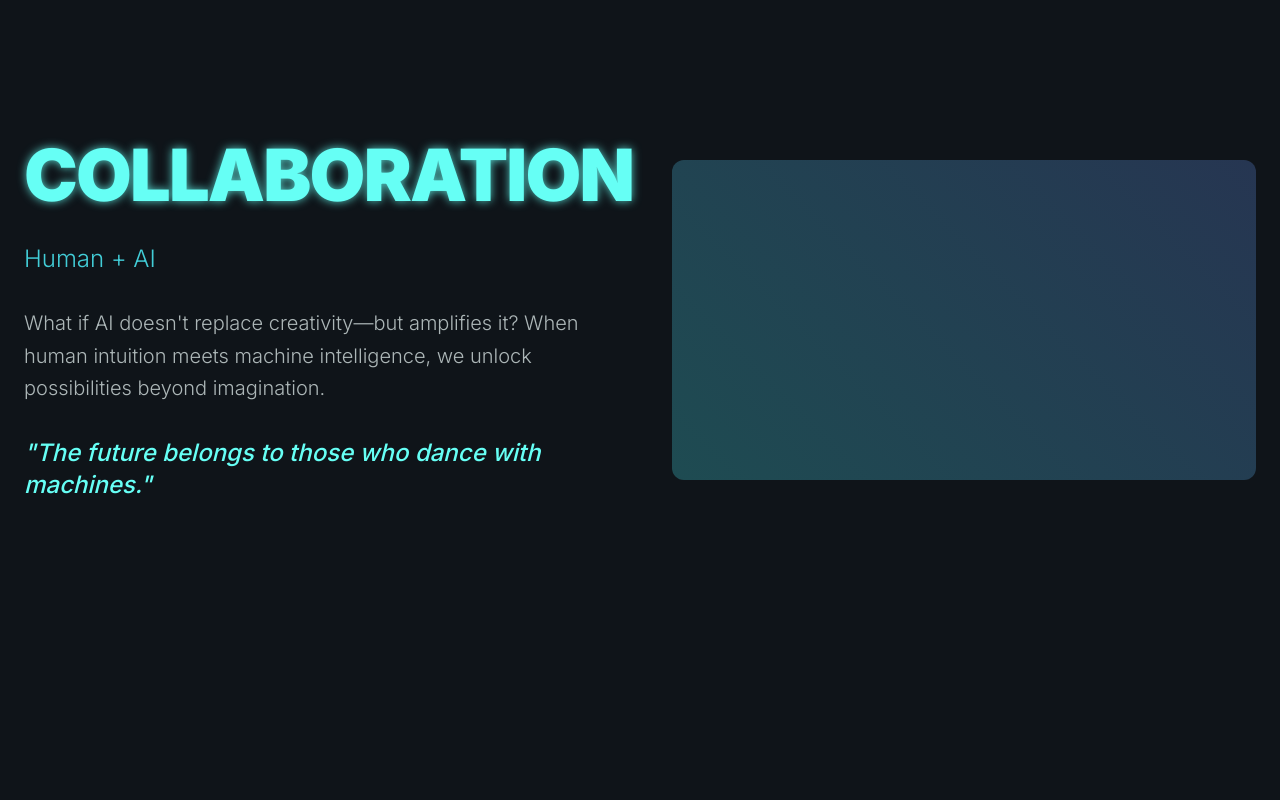
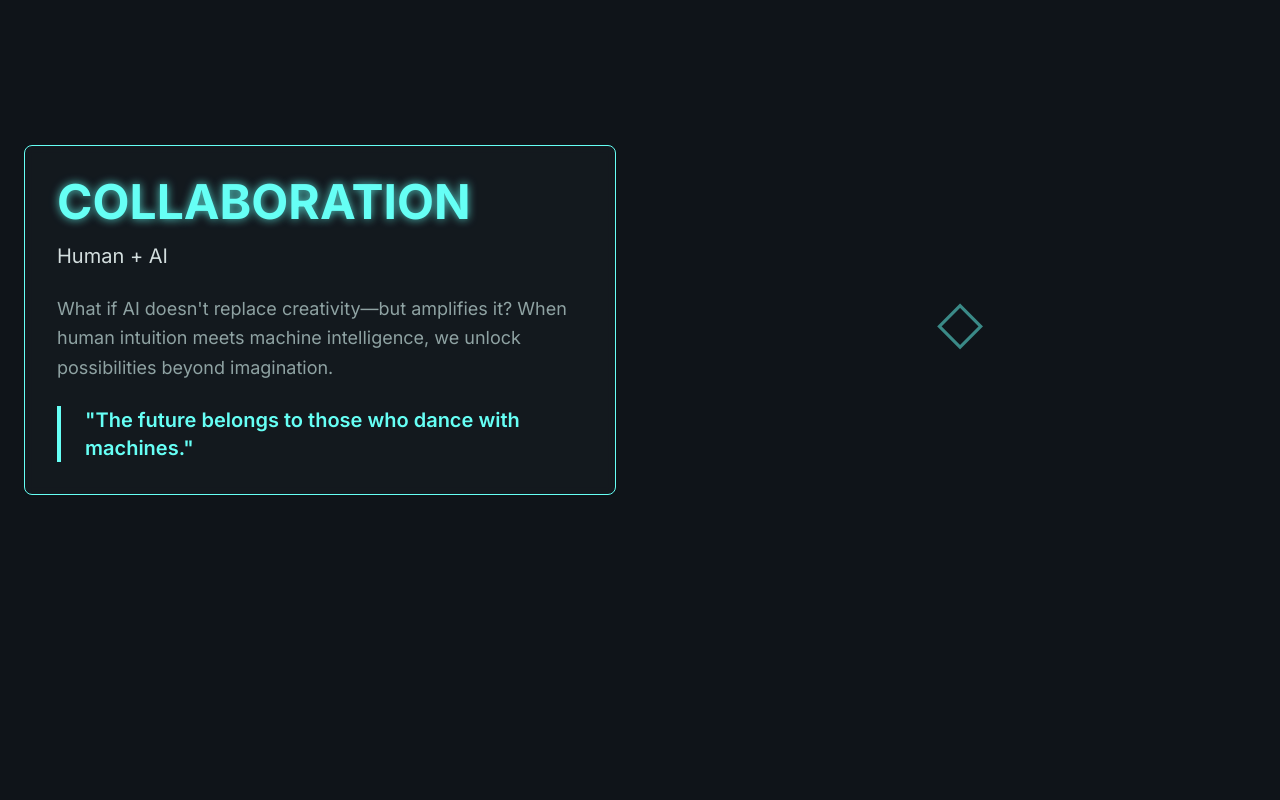
Before and after one commit to kira4i/kira4i-website, a React (Vite) app: page / in a window 1280 px wide. Shown: the part 880-1680 px from the top of the page. Built offline with nearby package versions, Linux system fonts and the light colour scheme.

Commit message:
Visual edit in Lovable
Edited UI in Lovable

```diff
--- a/src/components/StorySection.tsx
+++ b/src/components/StorySection.tsx
@@ -1,5 +1,4 @@
 import { Card } from "@/components/ui/card";
-
 interface StorySectionProps {
   id: string;
   title: string;
@@ -8,7 +7,6 @@ interface StorySectionProps {
   highlightText?: string;
   reverse?: boolean;
 }
-
 export const StorySection = ({
   id,
   title,
@@ -17,32 +15,31 @@ export const StorySection = ({
   highlightText,
   reverse = false
 }: StorySectionProps) => {
-  return (
-    <section id={id} className="min-h-screen flex items-center py-20">
+  return <section id={id} className="min-h-screen flex items-center py-20">
       <div className="container mx-auto px-6">
-        <div className={`grid lg:grid-cols-2 gap-16 items-center ${reverse ? 'lg:grid-flow-col-dense' : ''}`}>
+        <div className={`grid lg:grid-cols-2 gap-12 items-center ${reverse ? 'lg:grid-flow-col-dense' : ''}`}>
           <div className={reverse ? 'lg:col-start-2' : ''}>
-            <div className="space-y-8">
-              <h2 className="text-5xl md:text-7xl font-black tracking-tight">
+            <Card className="neon-glow bg-card/50 backdrop-blur-sm p-8">
+              <h2 className="text-4xl md:text-5xl font-bold mb-4">
                 <span className="neon-text">{title}</span>
               </h2>
-              <h3 className="text-2xl text-neon-teal font-light">{subtitle}</h3>
-              <p className="text-xl text-foreground/80 leading-relaxed font-light">
+              <h3 className="text-xl text-neon-magenta mb-6">{subtitle}</h3>
+              <p className="text-lg text-muted-foreground leading-relaxed mb-6">
                 {content}
               </p>
-              {highlightText && (
-                <blockquote className="text-2xl font-medium text-neon-cyan italic">
+              {highlightText && <blockquote className="border-l-4 border-neon-cyan pl-6 text-xl font-semibold text-neon-cyan">
                   "{highlightText}"
-                </blockquote>
-              )}
-            </div>
+                </blockquote>}
+            </Card>
           </div>
 
           <div className={`${reverse ? 'lg:col-start-1' : ''} relative`}>
-            <div className="w-full h-80 bg-gradient-glow rounded-xl opacity-30" />
+
+            <div className="absolute inset-0 flex items-center justify-center">
+              <div className="text-6xl text-neon-cyan opacity-50">◇</div>
+            </div>
           </div>
         </div>
       </div>
-    </section>
-  );
+    </section>;
 };
```
